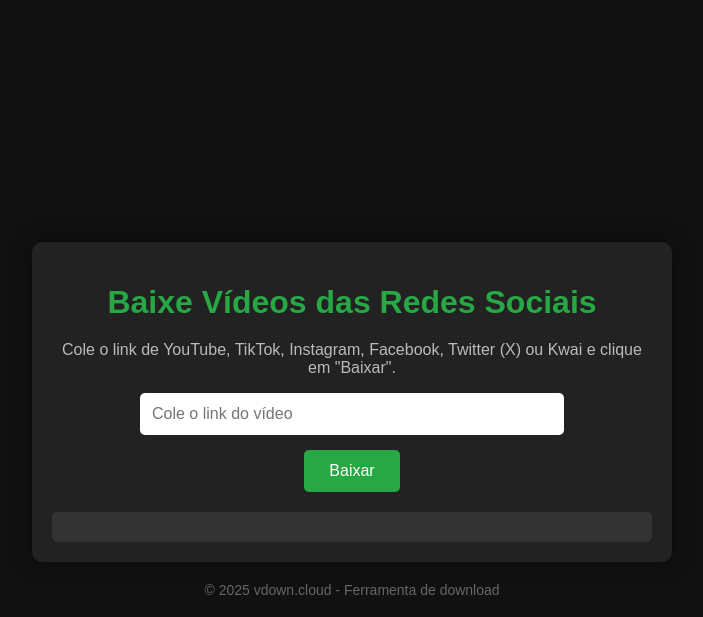
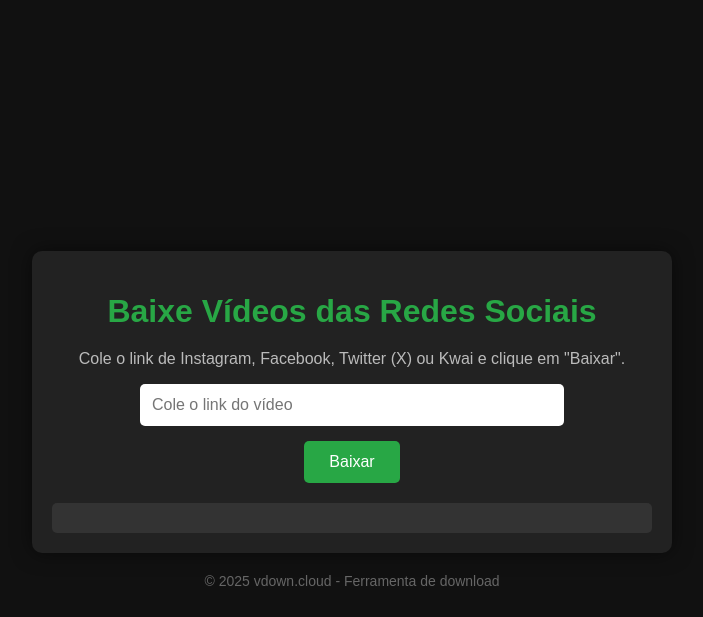
Before and after one commit to vdownyu/vdown04, a Flask app: page / in a window 1280 px wide. Shown: the top 617 px of the page, without its empty margins (288-991 px from the left). Run offline with Flask 3, Linux system fonts and the light colour scheme.

Commit message:
Update index.html

```diff
--- a/vdown_link_direto/templates/index.html
+++ b/vdown_link_direto/templates/index.html
@@ -4,7 +4,7 @@
     <meta charset="UTF-8">
     <meta name="viewport" content="width=device-width, initial-scale=1.0">
     <title>Baixar Vídeos das Redes Sociais</title>
-    <meta name="description" content="Baixe vídeos de YouTube, TikTok, Instagram, Facebook, Twitter (X) e mais em alta qualidade, direto no seu computador.">
+    <meta name="description" content="Baixe vídeos de Instagram, Facebook, Twitter (X) e Kwai em alta qualidade, direto no seu computador.">
     <meta name="author" content="Gabriel">
     <link rel="icon" href="/static/favicon.ico" type="image/x-icon">
     <style>
@@ -80,7 +80,7 @@
 <body>
     <div class="container">
         <h1>Baixe Vídeos das Redes Sociais</h1>
-        <p class="lead">Cole o link de YouTube, TikTok, Instagram, Facebook, Twitter (X) ou Kwai e clique em "Baixar".</p>
+        <p class="lead">Cole o link de Instagram, Facebook, Twitter (X) ou Kwai e clique em "Baixar".</p>
         <input type="text" id="videoUrl" placeholder="Cole o link do vídeo">
         <div style="margin-bottom:10px;">
             <button onclick="baixar()">Baixar</button>
@@ -95,6 +95,15 @@
 
             if (!url) {
                 resultDiv.innerHTML = '<span class="error">Por favor, insira um URL válido</span>';
+                return;
+            }
+
+            // Verificar se o URL é de uma plataforma permitida
+            const allowedDomains = ['instagram.com', 'facebook.com', 'twitter.com', 'x.com', 'kwai.com'];
+            const domainValid = allowedDomains.some(domain => url.includes(domain));
+
+            if (!domainValid) {
+                resultDiv.innerHTML = '<span class="error">Apenas links de Instagram, Facebook, Twitter/X ou Kwai são permitidos</span>';
                 return;
             }
 
```
